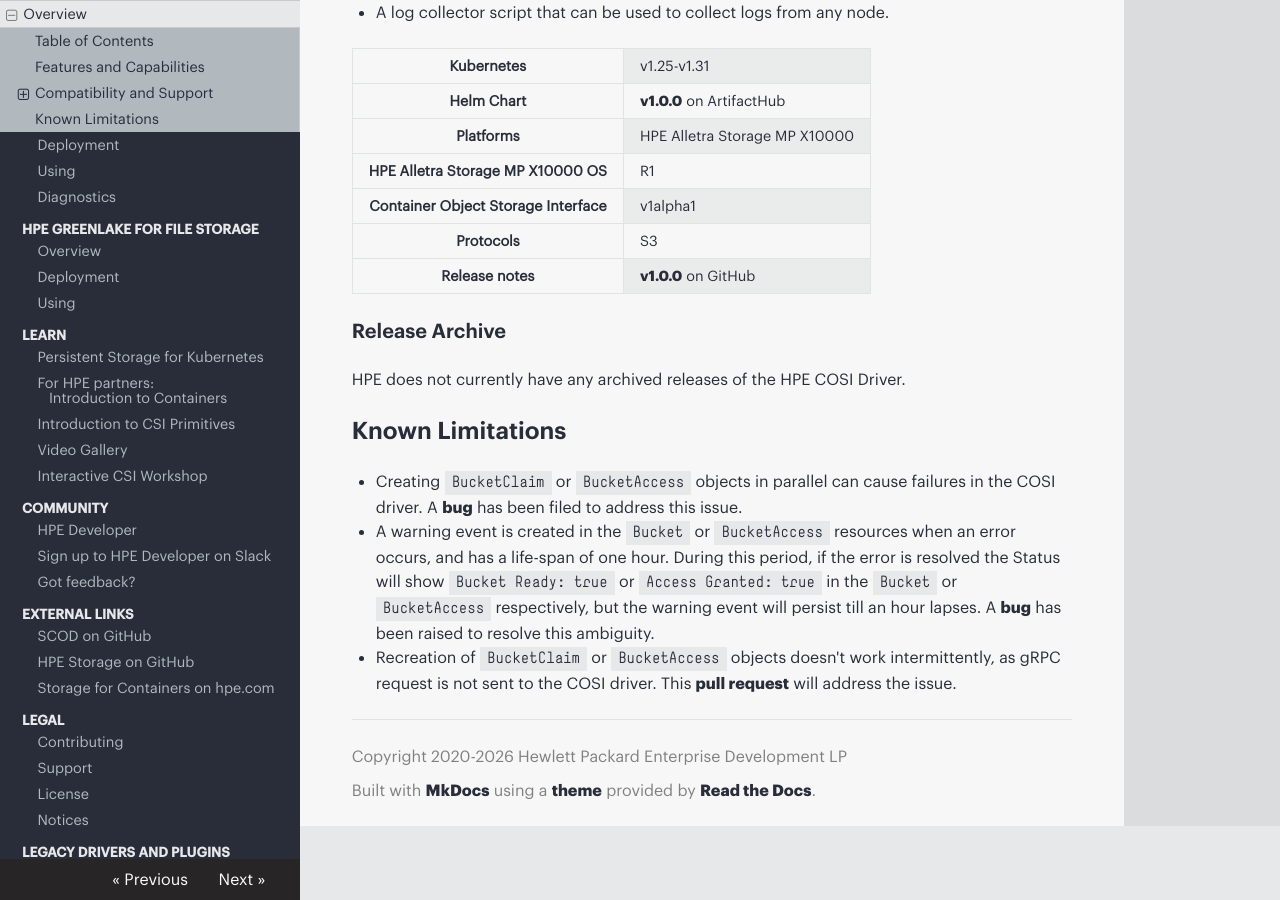
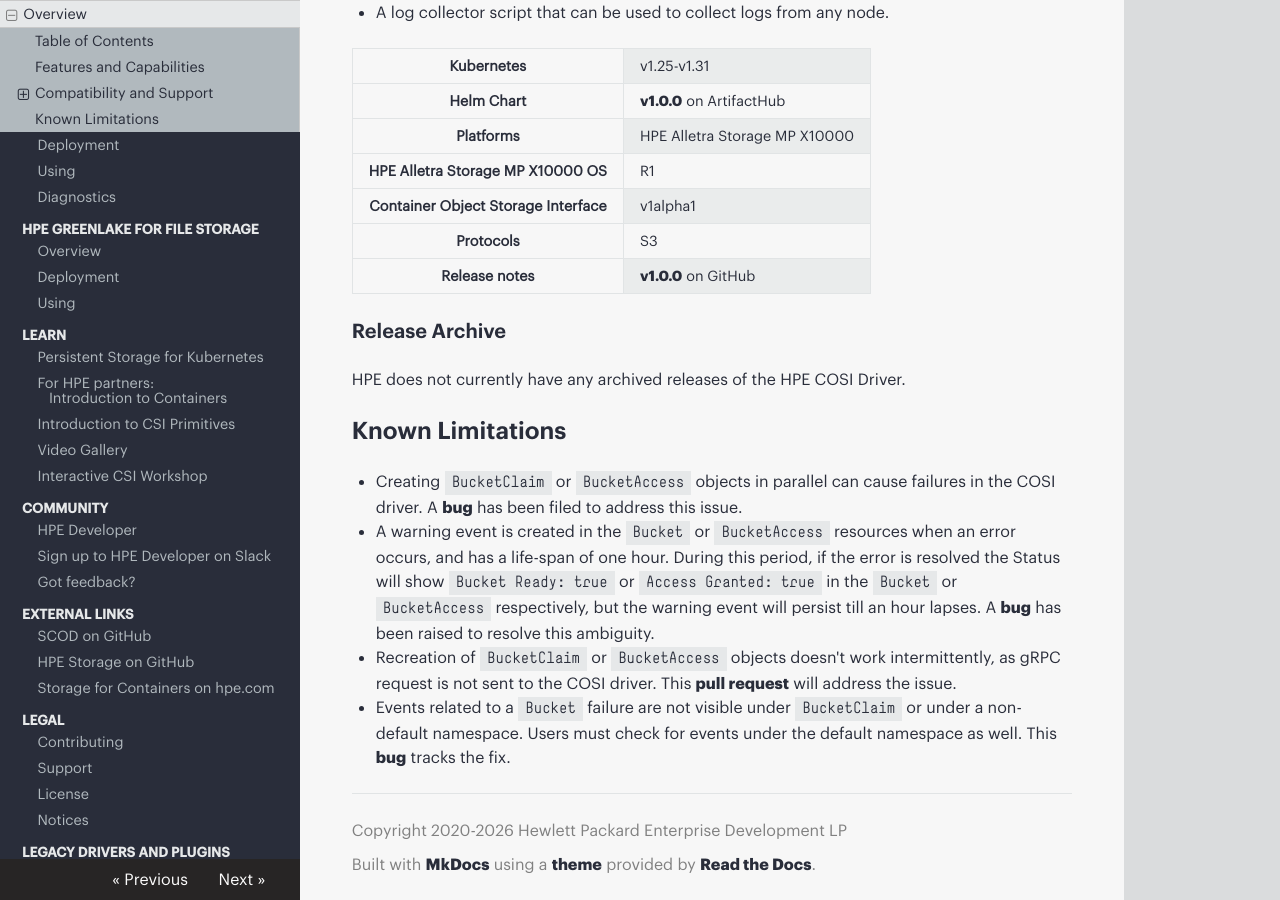
Before and after one commit to hpe-storage/scod, an MkDocs documentation site: the page built from docs/cosi_driver/index.md, in a window 1280 px wide and 900 px high, scrolled down 2531 px. Built offline with MkDocs 1.6.1, drawn with Linux system fonts in a browser that asks for light colours; nearby versions of some CDN libraries.

Commit message:
Added limitations

```diff
--- a/docs/cosi_driver/index.md
+++ b/docs/cosi_driver/index.md
@@ -135,3 +135,4 @@
 * Creating `BucketClaim` or `BucketAccess` objects in parallel can cause failures in the COSI driver. A [bug](https://github.com/kubernetes-sigs/container-object-storage-interface-api/issues/101) has been filed to address this issue.
 * A warning event is created in the `Bucket` or `BucketAccess` resources when an error occurs, and has a life-span of one hour. During this period, if the error is resolved the Status will show `Bucket Ready: true` or `Access Granted: true` in the `Bucket` or `BucketAccess` respectively, but the warning event will persist till an hour lapses. A [bug](https://github.com/kubernetes-sigs/container-object-storage-interface-api/issues/103) has been raised to resolve this ambiguity.
 * Recreation of `BucketClaim` or `BucketAccess` objects doesn't work intermittently, as gRPC request is not sent to the COSI driver. This [pull request](https://github.com/kubernetes-retired/container-object-storage-interface-api/pull/86) will address the issue.
+* Events related to a `Bucket` failure are not visible under `BucketClaim` or under a non-default namespace. Users must check for events under the default namespace as well. This [bug](https://github.com/kubernetes-sigs/container-object-storage-interface/issues/346) tracks the fix.
```
